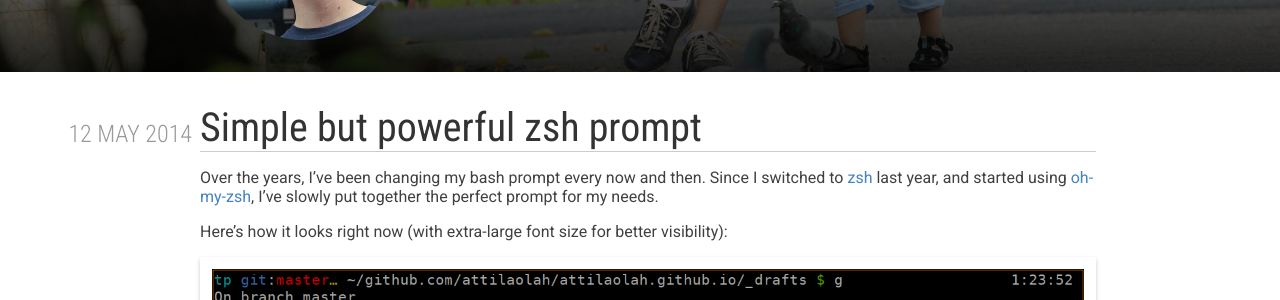
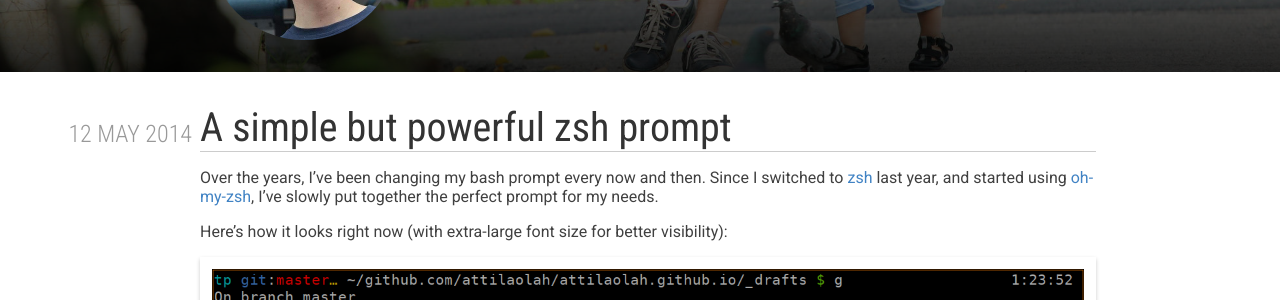
Before and after one commit to attilaolah/attilaolah.github.io, a Jekyll site: the page built from _posts/2014-05-12-a-simple-but-powerful-zsh-prompt.markdown, in a window 1280 px wide. Shown: the part 312-612 px from the top of the page. Built offline with Jekyll 4.4.1, drawn with Linux system fonts in a browser that asks for light colours.

```diff
--- a/_posts/2014-05-12-simple-but-powerful-zsh-prompt.markdown
+++ b/_posts/2014-05-12-a-simple-but-powerful-zsh-prompt.markdown
@@ -1,6 +1,6 @@
 ---
 layout: post
-title: Simple but powerful zsh prompt
+title: A simple but powerful zsh prompt
 tags:
 - programming
 - linux
```
